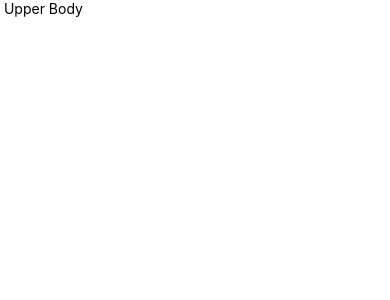
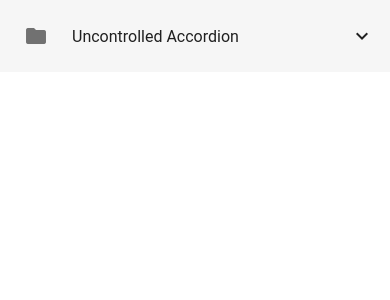
Before and after one commit to kshitij-dahal/workout-timer, a React Native app in the folder workoutTimer/: screen / in a window 390 px wide. Shown: the top 300 px of the page. Built offline with nearby package versions, Linux system fonts and the light colour scheme.

Commit message:
Add Accordion inside Routine and new Workout component

```diff
--- a/workoutTimer/components/Routine.js
+++ b/workoutTimer/components/Routine.js
@@ -1,8 +1,17 @@
 import React from 'react';
-import {Text} from 'react-native';
+import {List} from 'react-native-paper';
+import Workout from './Workout';
 
 const Routine = ({data}) => {
-  return <Text> {data.routine.name}</Text>;
+  return (
+    <List.Accordion
+      title="Uncontrolled Accordion"
+      left={props => <List.Icon {...props} icon="folder" />}>
+      {data.routine.workouts.map(workout => (
+        <Workout data={workout} />
+      ))}
+    </List.Accordion>
+  );
 };
 
 export default Routine;
--- /dev/null
+++ b/workoutTimer/components/Workout.js
@@ -0,0 +1,29 @@
+import React from 'react';
+import {List} from 'react-native-paper';
+import {TextInput} from 'react-native';
+
+const Workout = ({data}) => {
+  const [workoutInfo, setWorkoutInfo] = React.useState(data);
+
+  return (
+    <List.Accordion
+      title={data.name}
+      style={{width: '95%', left: '5%'}}
+      left={props => <List.Icon {...props} icon="folder" />}>
+      {Object.keys(data).map(key => (
+        <TextInput
+          onChangeText={text => {
+            let workoutInfoCopy = JSON.parse(JSON.stringify(workoutInfo));
+            workoutInfoCopy[key] = text;
+            setWorkoutInfo(workoutInfoCopy);
+          }}
+          value={data[key]}
+          placeholder={String(data[key])}
+          keyboardType="numeric"
+        />
+      ))}
+    </List.Accordion>
+  );
+};
+
+export default Workout;
--- a/workoutTimer/package.json
+++ b/workoutTimer/package.json
@@ -11,7 +11,8 @@
   },
   "dependencies": {
     "react": "17.0.1",
-    "react-native": "0.64.0"
+    "react-native": "0.64.0",
+    "react-native-paper": "^4.8.1"
   },
   "devDependencies": {
     "@babel/core": "^7.13.16",
```
Also changed, not shown: 1 other file (tests, documents, lock files or other folders).
